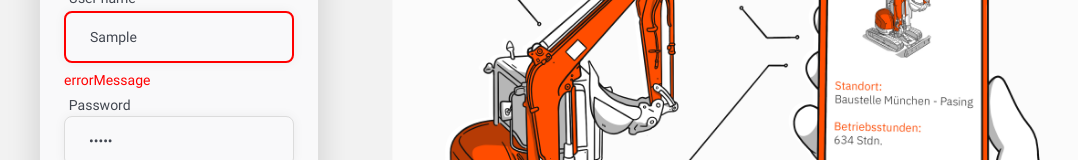
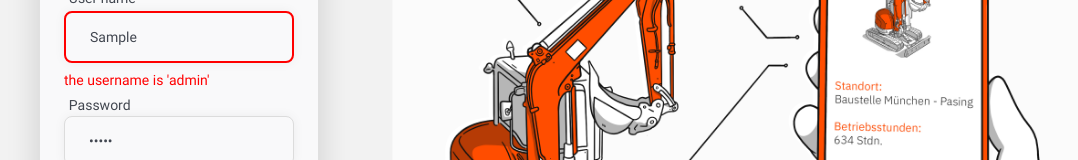
Before and after one commit to khaledrakhisi/TelematicData, a React (Create React App) app: page /login in a window 1280 px wide. Both pictures are taken after typing "Sample" into the empty fields and a click on the button "Login". Shown: the part 251-411 px from the top of the page, without its empty margins (61-1139 px from the left). Built offline with nearby package versions, Linux system fonts and the light colour scheme.

Commit message:
loginbox error message correction

```diff
--- a/src/components/CustomList.tsx
+++ b/src/components/CustomList.tsx
@@ -18,7 +18,7 @@ export const CustomList: React.FunctionComponent = () => {
     (e: React.MouseEvent, equ: IEquipment) => {
       setSelectEquipment(equ);
     },
-    []
+    [setSelectEquipment]
   );
 
   // Fetch all of the Equipments
--- a/src/components/CustomMap/CustomMapPopup.tsx
+++ b/src/components/CustomMap/CustomMapPopup.tsx
@@ -12,7 +12,6 @@ export const CustomMapPopup = () => {
     filterCheckFuel,
     filterCheckOverOperating,
     filterCheckUnderutilization,
-    filterCheckDistance,
   } = useContext(TelematicDataContext);
   if (!selectedEquipment || !selectedEquipment.telematicData) {
     return <div></div>;
--- a/src/components/Login.tsx
+++ b/src/components/Login.tsx
@@ -49,7 +49,7 @@ function LoginBox() {
             label="User name"
           />
           <span ref={errorMessageRef} className={classes.errorMessage}>
-            {"errorMessage"}
+            {"the username is 'admin'"}
           </span>
           <Input
             type={"password"}
```
